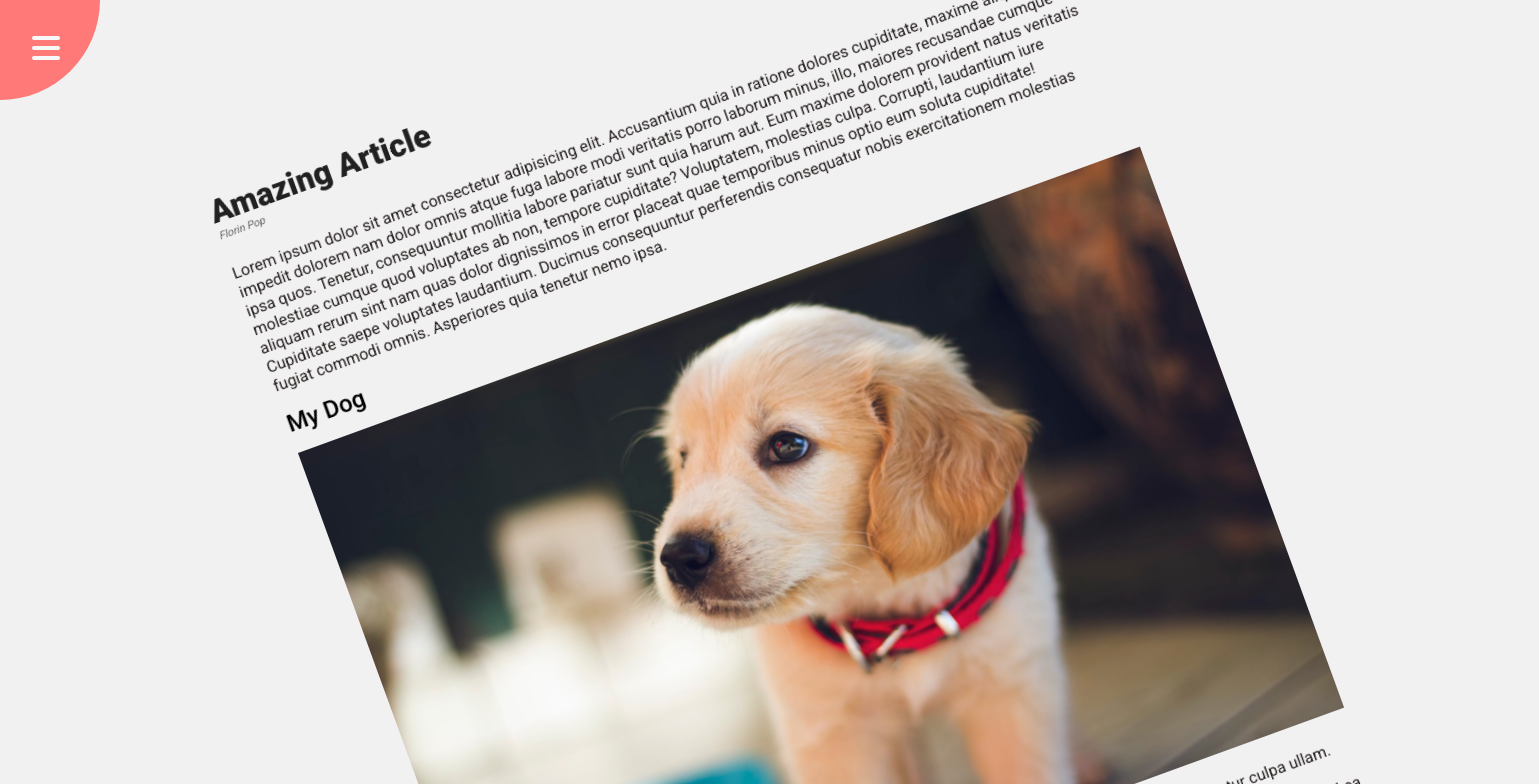
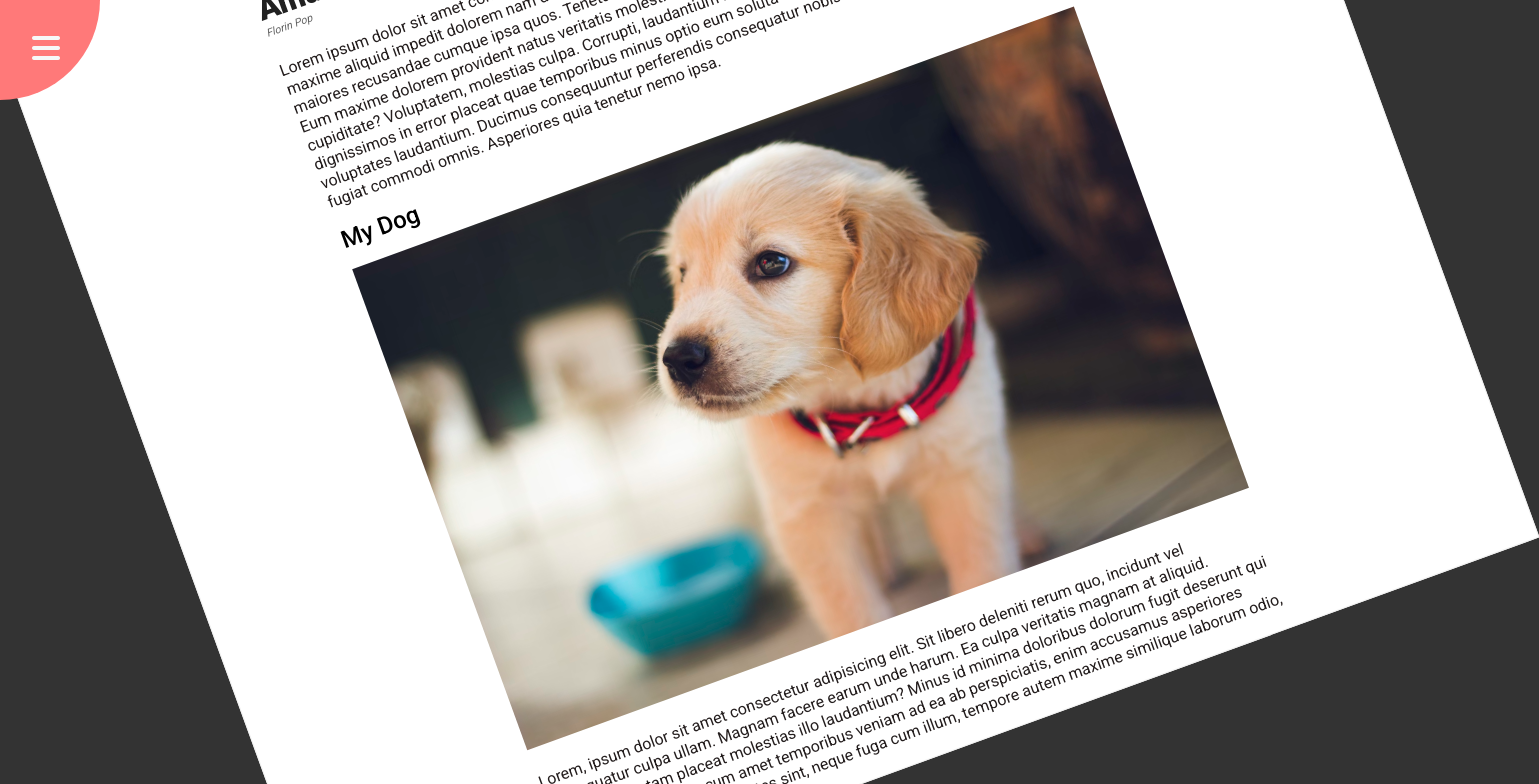
Before and after one commit to Xaheersays/chlallenge-03-Rotating-Navigation, a plain HTML site: page index.html in a window 1280 px wide. Both pictures are taken after a click on the icon 46 px from the left and 48 px from the top of the page. Shown: the top 784 px of the page, 1539 px wide, since content can reach past the window. Drawn offline with Linux system fonts and the light colour scheme.

Commit message:
added new version

```diff
--- a/index.html
+++ b/index.html
@@ -12,6 +12,8 @@
         <i id="open" class="fa-solid fa-bars first-icon fa-2x "  ></i>
         <i id ="close" class="fa-solid fa-xmark second-icon fa-3x display-class"></i>
     </div>
+
+    <div class="div-rotate">
     <div class="parent-container ">
         <div class="div1 ">
             <h1>Amazing Article</h1>
@@ -46,6 +48,8 @@
         </p>
     </div>
 </div>
+
+</div>
 <script src="https://kit.fontawesome.com/017dfcef27.js" crossorigin="anonymous"></script>
 <script src="./javascript/index.js"></script>
 </body>
--- a/javascript/index.js
+++ b/javascript/index.js
@@ -1,21 +1,14 @@
 document.addEventListener("DOMContentLoaded",function(){
 
     let open_menu = document.getElementById("open");
-    let transition_ele  = document.querySelector(".parent-container");
+    let transition_ele  = document.querySelector(".div-rotate");
     console.log(transition_ele);
     console.log(open_menu);
     open_menu.addEventListener("click",function(e){
         e.preventDefault();
         transition_ele.classList.toggle("transition-class");
 
-
-
     });
 
 
-
-
-
-
-
 });
--- a/stylesheet/styles.css
+++ b/stylesheet/styles.css
@@ -11,27 +11,28 @@
 
 }
 
-body{
-   background-color:#dcd9d959;
-   /* display: flex; */
-}
 :root{
     --head-color:hsl(0, 0%, 13%);
     --light-varient :hsl(0, 0%, 39%);
     --text-color:hsl(0, 9%, 13%);
     overflow: scroll;
     overflow-x: hidden;
+    --body-color:#333;
+    --bg-color:white;
 }
 
+body{
+    /* display: flex; */
+    background-color:var(--body-color);
+ }
+
 .parent-container{
-    max-width: 100vw;
-    margin: 10%;
-    margin-top: 0px;
-    padding: 4rem;
-
-    /* border: 2px solid fuchsia; */
-
-
+    max-width: 70vw;
+    /* margin: 10%; */
+    padding:0PX 4rem 0px 4rem;
+    margin: auto;
+    margin-top: 100px;
+    padding-top: 0pc;
 
 }
 .parent-container img{
@@ -55,21 +56,25 @@ body{
     font-weight: 500;
 }
 
-.parent-container .div1 p,.parent-container .div2 p{
+.parent-container .div1 p{
     color: var(--text-color);
     margin: 20px 0px 20px 0px;
 }
+.parent-container .div2 p{
+    color: var(--text-color);
+    margin: 20px 0px 0px 0px;
+}
 
 .div-nav{
-    /* border:1px solid green; */
     background-color: #ff7979;
     height: 100px;
     width: 100px;
     border-radius: 0px 0px 100% 0px;
     padding: 2rem;
-    position: sticky;
+    position:fixed;
     top: 0;
-    /* z-index: 1; */
+    left: 0;
+    z-index: 1;
 
 }
 .div-nav i:first-child{
@@ -92,7 +97,23 @@ body{
 }
 
 .transition-class{
-    transform: rotate(-20deg) translateY(-80px) translateX(200px);
+    transform: rotate(-20deg) translateY(-200px) translateX(200px);
 }
 
 /* transform: rotate(-20deg) translateY(-200px) translateX(200px); */
+
+
+.div-rotate{
+    border:1px solid rgb(241, 241, 241);
+    background-color: var(--bg-color);
+    transition: transform 0.5s ease-out;
+    display: flex;
+}
+
+.asidediv{
+    width :100px;
+    border:12px solid salmon;
+    position:absolute;
+    bottom: 0;
+    left: 0px;
+}
```
